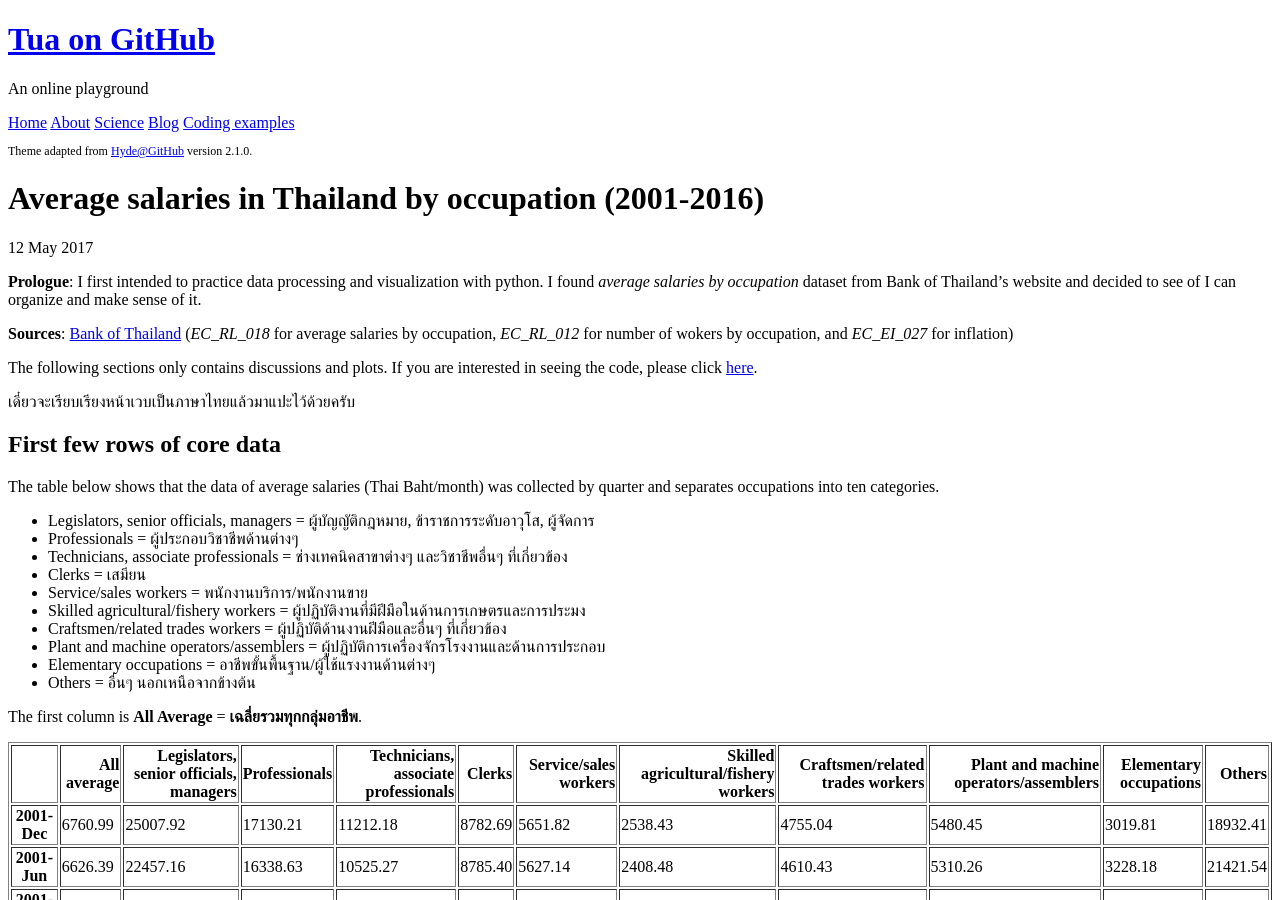
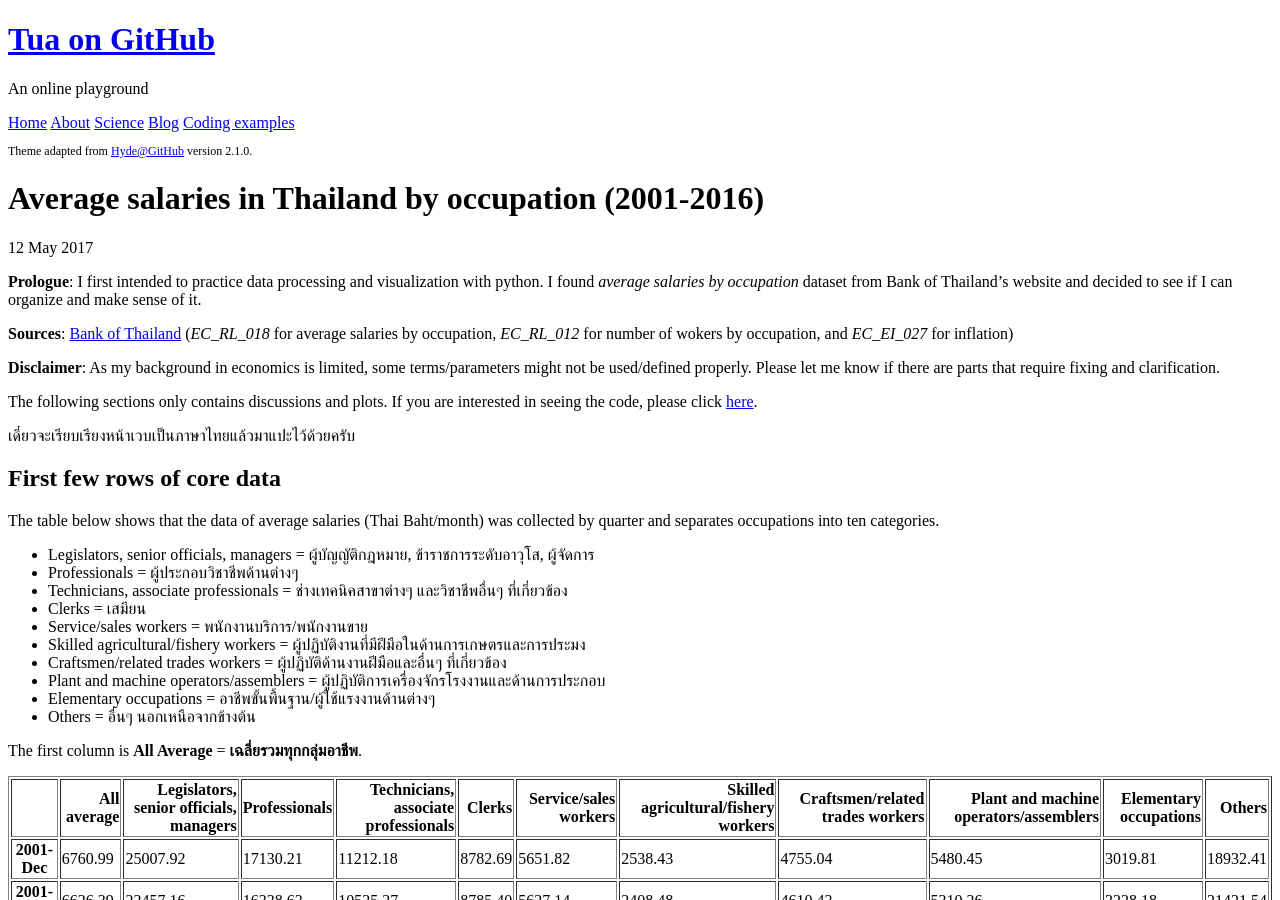
Before and after one commit to clumdee/clumdee.github.io_hyde, a Jekyll site: the page built from codes/_posts/2017-05-12-thailand-wages-by-occupation.md, in a window 1280 px wide and 900 px high. Built offline with Jekyll 4.4.1, drawn with Linux system fonts in a browser that asks for light colours; formulas are drawn with MathJax 3.

Commit message:
add disclaimer

```diff
--- a/codes/_posts/2017-05-12-thailand-wages-by-occupation.md
+++ b/codes/_posts/2017-05-12-thailand-wages-by-occupation.md
@@ -5,9 +5,11 @@ date: 2017-05-12
 categories: blog
 ---
 
-**Prologue**: I first intended to practice data processing and visualization with python. I found *average salaries by occupation* dataset from Bank of Thailand's website and decided to see of I can organize and make sense of it.
+**Prologue**: I first intended to practice data processing and visualization with python. I found *average salaries by occupation* dataset from Bank of Thailand's website and decided to see if I can organize and make sense of it.
 
 **Sources**: [Bank of Thailand](https://www.bot.or.th/Thai/Statistics/Pages/default.aspx) (*EC_RL_018* for average salaries by occupation, *EC_RL_012* for number of wokers by occupation, and *EC_EI_027* for inflation)
+
+**Disclaimer**: As my background in economics is limited, some terms/parameters might not be used/defined properly. Please let me know if there are parts that require fixing and clarification.
 
 The following sections only contains discussions and plots. If you are interested in seeing the code, please click [here]({{ site.url }}/thailand-wages-by-occupation_full-code).
 
```
Also changed, not shown: codes/_posts/2017-05-12-thailand-wages-by-occupation_full-code.md (+3 -1 lines).
